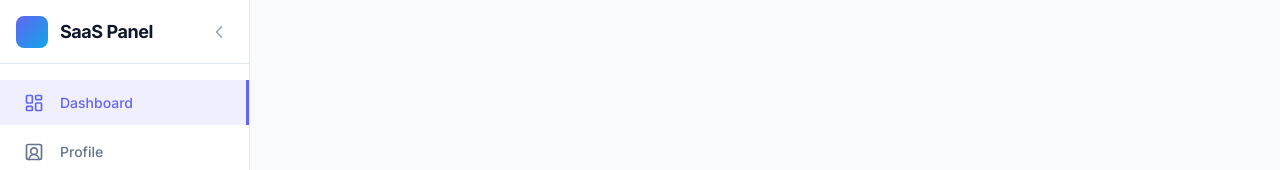
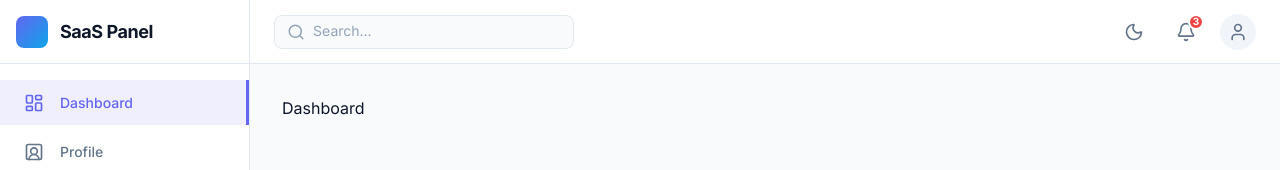
Before and after one commit to Afisphbl/SaaS-Dashboard-Advanced, a React (Vite) app: page /dashboard in a window 1280 px wide. Shown: the top 170 px of the page. Built offline with nearby package versions, Linux system fonts and the light colour scheme; no server answers.

Commit message:
feat: implement Navbar and ThemeContext; restructure App component layout with Sidebar

```diff
--- a/src/App.jsx
+++ b/src/App.jsx
@@ -1,23 +1,42 @@
-import { BrowserRouter, Routes, Route } from "react-router";
+import { BrowserRouter, Routes, Route } from "react-router-dom";
 import { ToastProvider } from "./context/ToastContext";
 import Dashboard from "./pages/Dashboard/Dashboard";
 import Login from "./pages/Login/Login";
 import Signup from "./pages/Signup/Signup";
+import Sidebar from "../src/components/Sidebar/Sidebar";
+import Navbar from "./components/Navbar/Navbar";
+import { ThemeProvider } from "./context/ThemeContext";
 
 function App() {
   return (
+    <ThemeProvider>
+      <div className="app-layout">
         <ToastProvider>
           <BrowserRouter>
+            <Sidebar />
+            <div className="main-content-wrapper">
+              <Navbar />
+              <div className="main-content">
                 <Routes>
                   <Route index element={<Dashboard />} />
                   <Route path="/dashboard" element={<Dashboard />} />
-          <Route path="/profile" element={<div>Profile (Coming Soon)</div>} />
-          <Route path="/settings" element={<div>Settings (Coming Soon)</div>} />
+                  <Route
+                    path="/profile"
+                    element={<div>Profile (Coming Soon)</div>}
+                  />
+                  <Route
+                    path="/settings"
+                    element={<div>Settings (Coming Soon)</div>}
+                  />
                   <Route path="/login" element={<Login />} />
                   <Route path="/signup" element={<Signup />} />
                 </Routes>
+              </div>
+            </div>
           </BrowserRouter>
         </ToastProvider>
+      </div>
+    </ThemeProvider>
   );
 }
 
--- /dev/null
+++ b/src/components/Navbar/Navbar.jsx
@@ -0,0 +1,36 @@
+import { Bell, Moon, Sun, Search, User } from "lucide-react";
+import styles from "./Navbar.module.css";
+import { useTheme } from "../../context/ThemeContext";
+
+function Navbar() {
+  const { theme, toggleTheme } = useTheme();
+  return (
+    <nav className={styles.navbar}>
+      <div className={styles.searchContainer}>
+        <Search size={20} className={styles.searchIcon} />
+        <input
+          className={styles.searchInput}
+          type="search"
+          name="search"
+          id="search"
+          placeholder="Search..."
+        />
+      </div>
+
+      <div className={styles.actions}>
+        <button className={styles.iconButton} onClick={toggleTheme}>
+          {theme === "light" ? <Moon size={20} /> : <Sun size={20} />}
+        </button>
+        <button className={styles.iconButton}>
+          <Bell size={20} />
+          <span className={styles.notificationBadge}>3</span>
+        </button>
+        <button className={`${styles.iconButton} ${styles.avatarButton}`}>
+          <User size={20} />
+        </button>
+      </div>
+    </nav>
+  );
+}
+
+export default Navbar;
--- /dev/null
+++ b/src/components/Navbar/Navbar.module.css
@@ -0,0 +1,184 @@
+.navbar {
+  height: 64px;
+  background-color: var(--color-surface);
+  border-bottom: 1px solid var(--color-border);
+  display: flex;
+  align-items: center;
+  justify-content: space-between;
+  padding: 0 1.5rem;
+  z-index: 20;
+}
+
+.searchContainer {
+  display: flex;
+  align-items: center;
+  background-color: var(--color-background);
+  border: 1px solid var(--color-border);
+  border-radius: var(--radius-md);
+  padding: 0.375rem 0.75rem;
+  width: 100%;
+  max-width: 300px;
+  transition: border-color var(--transition-fast);
+}
+
+.searchContainer:focus-within {
+  border-color: var(--color-primary);
+  box-shadow: 0 0 0 2px rgba(99, 102, 241, 0.2);
+}
+
+.searchIcon {
+  color: var(--color-text-muted);
+  margin-right: 0.5rem;
+}
+
+.searchInput {
+  border: none;
+  background: transparent;
+  width: 100%;
+  font-size: 0.875rem;
+  color: var(--color-text-primary);
+}
+
+.searchInput::placeholder {
+  color: var(--color-text-muted);
+}
+
+.actions {
+  display: flex;
+  align-items: center;
+  gap: 1rem;
+}
+
+.iconButton {
+  position: relative;
+  color: var(--color-text-secondary);
+  display: flex;
+  align-items: center;
+  justify-content: center;
+  width: 36px;
+  height: 36px;
+  border-radius: var(--radius-full);
+  transition: all var(--transition-fast);
+}
+
+.iconButton:hover {
+  background-color: var(--color-surface-hover);
+  color: var(--color-text-primary);
+}
+
+.notificationBadge {
+  position: absolute;
+  top: 0;
+  right: 0;
+  background-color: var(--color-error);
+  color: white;
+  font-size: 0.625rem;
+  font-weight: 700;
+  width: 16px;
+  height: 16px;
+  display: flex;
+  align-items: center;
+  justify-content: center;
+  border-radius: var(--radius-full);
+  border: 2px solid var(--color-surface);
+}
+
+.avatarContainer {
+  position: relative;
+}
+
+.avatarButton {
+  width: 36px;
+  height: 36px;
+  border-radius: var(--radius-full);
+  border: 2px solid transparent;
+  overflow: hidden;
+  transition: border-color var(--transition-fast);
+  padding: 0;
+  display: flex;
+  align-items: center;
+  justify-content: center;
+  background-color: var(--color-surface-hover);
+}
+
+.avatarButton:focus {
+  border-color: var(--color-primary);
+  outline: none;
+}
+
+.avatarImage {
+  width: 100%;
+  height: 100%;
+  object-fit: cover;
+}
+
+.avatarFallback {
+  color: var(--color-text-secondary);
+  display: flex;
+  align-items: center;
+  justify-content: center;
+}
+
+.dropdown {
+  position: absolute;
+  top: calc(100% + 0.5rem);
+  right: 0;
+  width: 200px;
+  background-color: var(--color-surface);
+  border: 1px solid var(--color-border);
+  border-radius: var(--radius-md);
+  box-shadow: var(--shadow-lg);
+  overflow: hidden;
+  animation: fadeIn 0.15s ease-out;
+}
+
+.dropdownHeader {
+  padding: 1rem;
+  border-bottom: 1px solid var(--color-border);
+}
+
+.userName {
+  font-size: 0.875rem;
+  font-weight: 600;
+  color: var(--color-text-primary);
+  margin: 0;
+  white-space: nowrap;
+  overflow: hidden;
+  text-overflow: ellipsis;
+}
+
+.userRole {
+  font-size: 0.75rem;
+  color: var(--color-text-muted);
+  margin: 0;
+  text-transform: capitalize;
+}
+
+.dropdownItems {
+  padding: 0.5rem;
+}
+
+.dropdownItem {
+  display: block;
+  padding: 0.5rem 0.75rem;
+  font-size: 0.875rem;
+  color: var(--color-text-secondary);
+  border-radius: var(--radius-sm);
+  transition: all var(--transition-fast);
+}
+
+.dropdownItem:hover {
+  background-color: var(--color-surface-hover);
+  color: var(--color-text-primary);
+}
+
+@keyframes fadeIn {
+  from { opacity: 0; transform: translateY(-10px); }
+  to { opacity: 1; transform: translateY(0); }
+}
+
+@media (max-width: 768px) {
+  .searchContainer {
+    display: none;
+  }
+}
--- a/src/components/SideBar/Sidebar.jsx
+++ b/src/components/SideBar/Sidebar.jsx
@@ -48,7 +48,7 @@ function Sidebar() {
             className={styles.collapseToggle}
             onClick={() => setCollapsed(!collapsed)}
           >
-            {!mobileOpen ? (
+            {mobileOpen ? (
               collapsed ? (
                 <ChevronRight size={20} />
               ) : (
--- /dev/null
+++ b/src/context/ThemeContext.jsx
@@ -0,0 +1,40 @@
+import { createContext, useContext, useEffect, useState } from "react";
+
+const ThemeContext = createContext();
+
+function ThemeProvider({ children }) {
+  const [theme, setTheme] = useState(() => {
+    const savedTheme = localStorage.getItem("theme");
+    if (savedTheme) {
+      return JSON.parse(savedTheme);
+    }
+    return "light";
+  });
+
+  const toggleTheme = () => {
+    console.log("Clicked");
+    setTheme((prev) => (prev === "light" ? "dark" : "light"));
+  };
+
+  useEffect(() => {
+    document.documentElement.setAttribute("data-theme", theme);
+    localStorage.setItem("theme", JSON.stringify(theme));
+  }, [theme]);
+
+  return (
+    <ThemeContext.Provider value={{ theme, toggleTheme }}>
+      {children}
+    </ThemeContext.Provider>
+  );
+}
+
+function useTheme() {
+  const context = useContext(ThemeContext);
+  if (!context) {
+    throw new Error("useTheme must be used within a ThemeProvider");
+  }
+
+  return context;
+}
+
+export { ThemeProvider, useTheme };
--- a/src/pages/Dashboard/Dashboard.jsx
+++ b/src/pages/Dashboard/Dashboard.jsx
@@ -1,5 +1,4 @@
 import { useEffect } from "react";
-import Sidebar from "../../components/SideBar/Sidebar";
 import { useLocation, useNavigate } from "react-router";
 
 function Dashboard() {
@@ -12,11 +11,7 @@ function Dashboard() {
       navigate("/dashboard", { replace: true });
     }
   }, [navigate, currentPath]);
-  return (
-    <div>
-      <Sidebar />
-    </div>
-  );
+  return <div>Dashboard</div>;
 }
 
 export default Dashboard;
```
Lines whose indentation alone changed are shown as unchanged.
